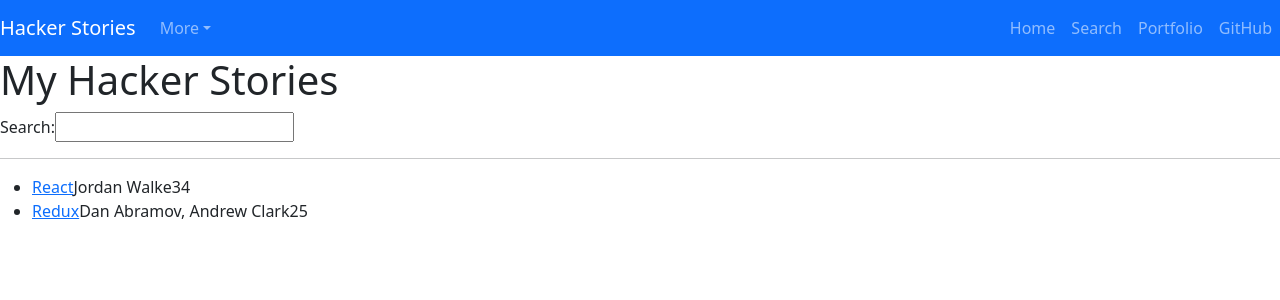
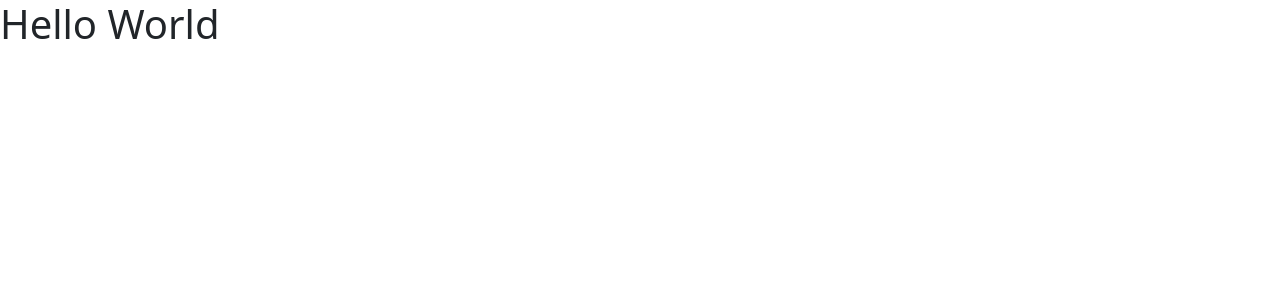
Before and after one commit to gkojunior/hacker-stories, a React (Create React App) app: page / in a window 1280 px wide. Shown: the top 300 px of the page. Built offline with nearby package versions, Linux system fonts and the light colour scheme.

Commit message:
created a title in the App component

```diff
--- a/package.json
+++ b/package.json
@@ -36,5 +36,8 @@
       "last 1 firefox version",
       "last 1 safari version"
     ]
+  },
+  "devDependencies": {
+    "prettier": "2.6.2"
   }
 }
--- a/src/App.js
+++ b/src/App.js
@@ -1,100 +1,13 @@
-import * as React from 'react'
-import * as ReactBootStrap from 'react-bootstrap'
+import * as React from 'react';
+
+const title = 'React';
 
 function App() {
-  const stories = [
-    {
-      title: 'React',
-      url: 'https://reactjs.org/',
-      author: 'Jordan Walke',
-      num_comments: 3,
-      points: 4,
-      objectID: 0,
-    },
-    {
-      title: 'Redux',
-      url: 'https://redux.js.org/',
-      author: 'Dan Abramov, Andrew Clark',
-      num_comments: 2,
-      points: 5,
-      objectID: 1,
-    },
-  ];
-
   return (
     <div>
-      <Navbar />
-
-      <h1>My Hacker Stories</h1>
-
-      <Search />
-
-      <hr />
-
-      <List list={stories} />
+      <h1>Hello World</h1>
     </div>
   );
 }
 
-const List = (props) => (
-  <ul>
-    {props.list.map((item) => (
-      <Item key={item.objectID} item={item} />
-))} </ul>
-);
-
-const Item = (props) => (
-  <li>
-    <span>
-      <a href={props.item.url}>{props.item.title}</a>
-    </span>
-    <span>{props.item.author}</span>
-    <span>{props.item.num_comments}</span>
-    <span>{props.item.points}</span>
-  </li>
-  );
-
-const Search = () => {
-  const handleChange  = (event) => {
-    console.log(event.target.value);
-  }
-
-  return (
-    <div>
-      <label htmlFor='search'>Search: </label>
-      <input id='search' type='text' onChange={handleChange} />
-    </div>
-  )
-}
-
-const Navbar = () => {
-  return(
-    <div>
-      <ReactBootStrap.Navbar collapseOnSelect expand="md" bg="primary" variant="dark">
-        <ReactBootStrap.Navbar.Brand href="#home">Hacker Stories</ReactBootStrap.Navbar.Brand>
-        <ReactBootStrap.Navbar.Toggle aria-controls="responsive-navbar-nav" />
-        <ReactBootStrap.Navbar.Collapse id="responsive-navbar-nav">
-          <ReactBootStrap.Nav className="me-auto">
-            <ReactBootStrap.NavDropdown title="More" id="collasible-nav-dropdown">
-              <ReactBootStrap.NavDropdown.Item href="#action/3.1">Link 1</ReactBootStrap.NavDropdown.Item>
-              <ReactBootStrap.NavDropdown.Item href="#action/3.2">Link 2</ReactBootStrap.NavDropdown.Item>
-              <ReactBootStrap.NavDropdown.Item href="#action/3.3">Link 3</ReactBootStrap.NavDropdown.Item>
-              <ReactBootStrap.NavDropdown.Divider />
-              <ReactBootStrap.NavDropdown.Item href="#action/3.4">Separated link</ReactBootStrap.NavDropdown.Item>
-            </ReactBootStrap.NavDropdown>
-          </ReactBootStrap.Nav>
-          <ReactBootStrap.Nav>
-          <ReactBootStrap.Nav.Link href="#features">Home</ReactBootStrap.Nav.Link>
-            <ReactBootStrap.Nav.Link href="#pricing">Search</ReactBootStrap.Nav.Link>
-            <ReactBootStrap.Nav.Link href="#deets">Portfolio</ReactBootStrap.Nav.Link>
-            <ReactBootStrap.Nav.Link eventKey={2} href="#memes">
-              GitHub
-            </ReactBootStrap.Nav.Link>
-          </ReactBootStrap.Nav>
-        </ReactBootStrap.Navbar.Collapse>
-      </ReactBootStrap.Navbar>
-    </div>
-  )
-}
-
 export default App;
```
Also changed, not shown: 1 other file (tests, documents, lock files or other folders).
